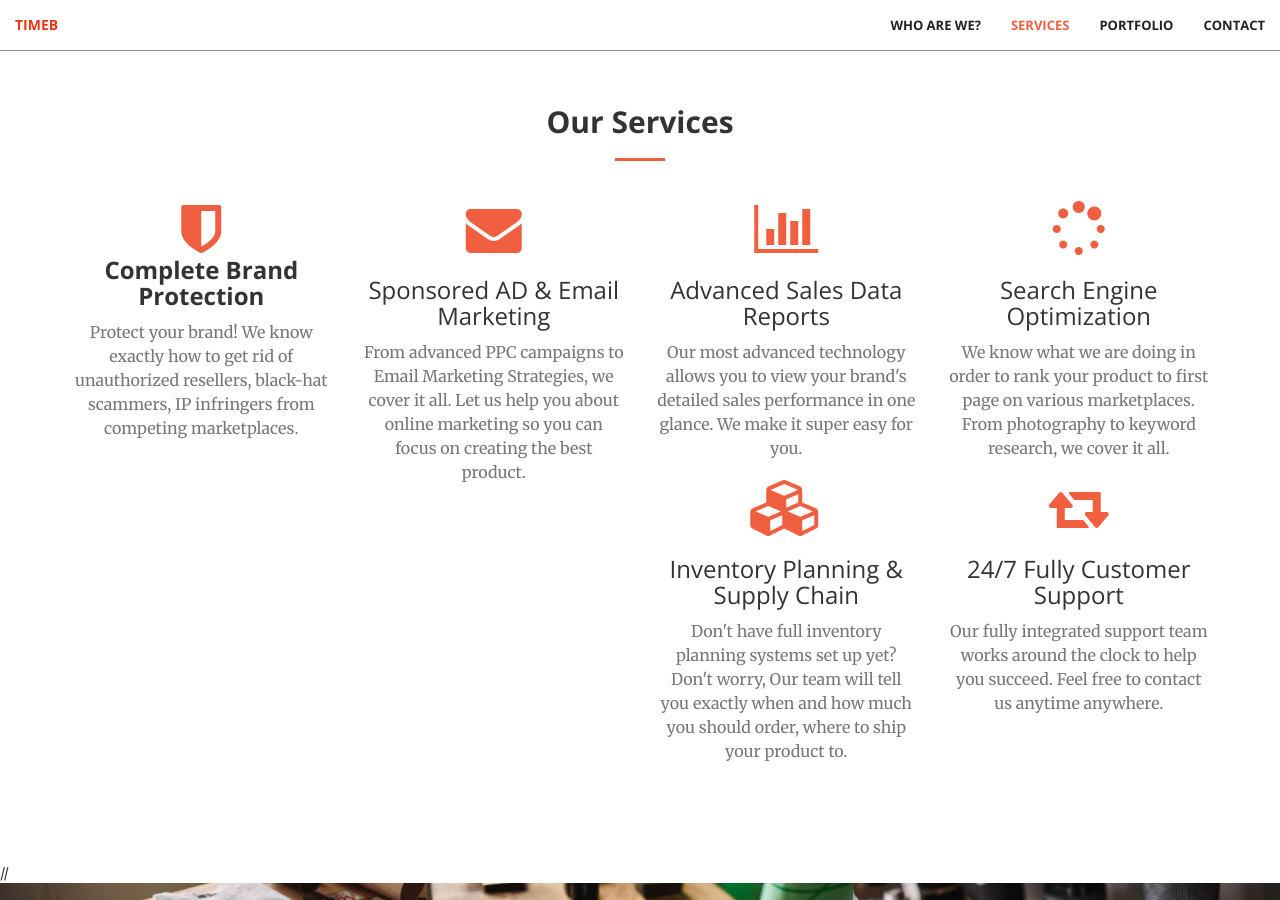
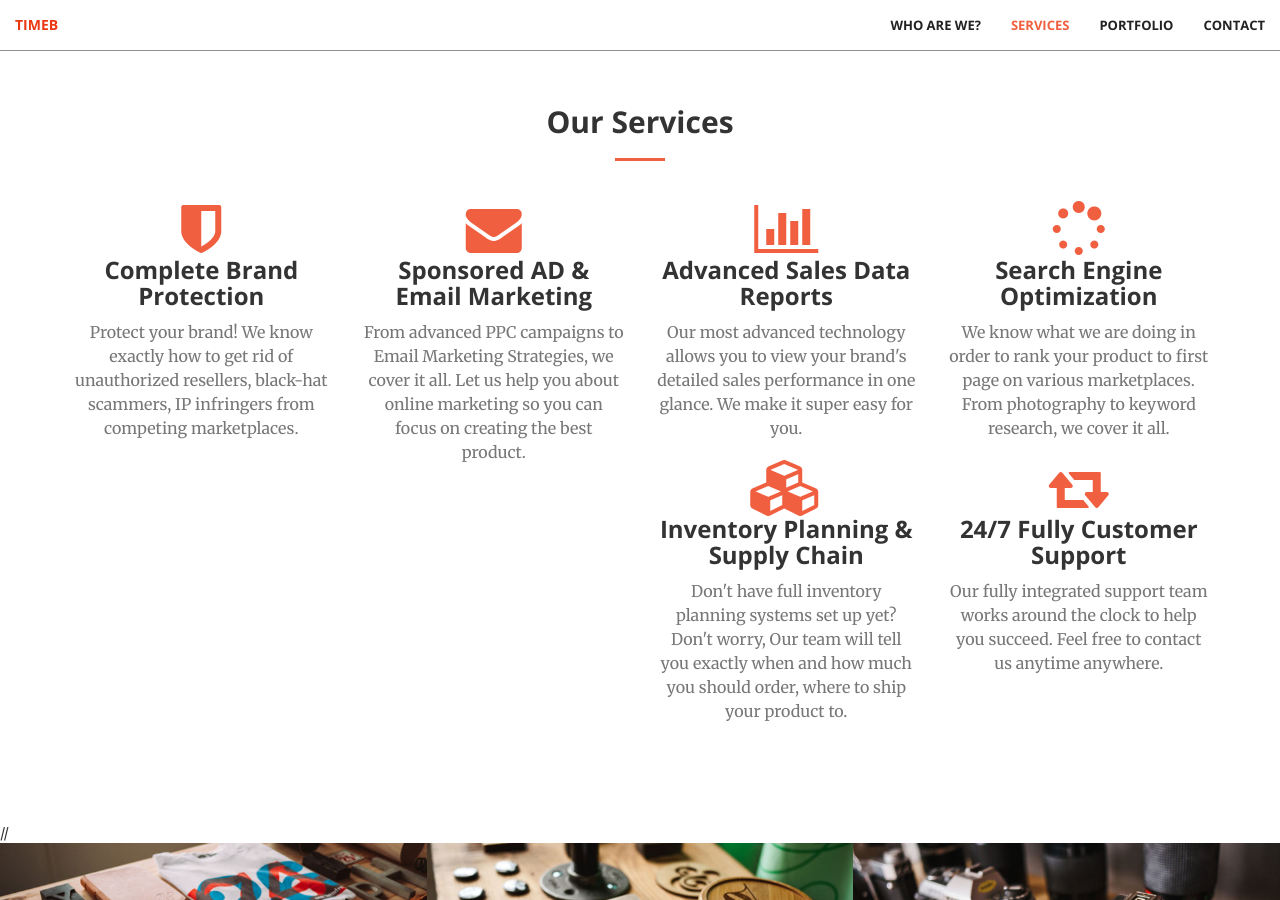
Before and after one commit to TimeBinc/TimeBinc.github.io, a Jekyll site: the page built from index.html, in a window 1280 px wide and 900 px high, scrolled down 1637 px. Built offline with Jekyll 4.4.1, drawn with Linux system fonts in a browser that asks for light colours.

Commit message:
Update services.html

```diff
--- a/_includes/services.html
+++ b/_includes/services.html
@@ -19,35 +19,35 @@
             <div class="col-lg-3 col-md-6 text-center">
                 <div class="service-box">
                     <i class="fa fa-4x fa-envelope wow bounceIn fa-fw text-primary" data-wow-delay=".1s"></i>
-                    <h3>Sponsored AD & Email Marketing</h3>
+                    <h3 class="section-heading">Sponsored AD & Email Marketing</h3>
                     <p class="text-muted">From advanced PPC campaigns to Email Marketing Strategies, we cover it all. Let us help you about online marketing so you can focus on creating the best product.</p>
                 </div>
             </div>
             <div class="col-lg-3 col-md-6 text-center">
                 <div class="service-box">
                     <i class="fa fa-4x fa-bar-chart wow bounceIn fa-fw text-primary" data-wow-delay=".2s"></i>
-                    <h3>Advanced Sales Data Reports</h3>
+                    <h3 class="section-heading">Advanced Sales Data Reports</h3>
                     <p class="text-muted">Our most advanced technology allows you to view your brand's detailed sales performance in one glance. We make it super easy for you.</p>
                 </div>
             </div>
             <div class="col-lg-3 col-md-6 text-center">
                 <div class="service-box">
                     <i class="fa fa-4x fa-spinner wow bounceIn fa-fw text-primary" data-wow-delay=".3s"></i>
-                    <h3>Search Engine Optimization</h3>
+                    <h3 class="section-heading">Search Engine Optimization</h3>
                     <p class="text-muted">We know what we are doing in order to rank your product to first page on various marketplaces. From photography to keyword research, we cover it all.</p>
                 </div>
             </div>
             <div class="col-lg-3 col-md-6 text-center">
                 <div class="service-box">
                     <i class="fa fa-4x fa-cubes wow bounceIn fa-fw text-primary" data-wow-delay=".3s"></i>
-                    <h3>Inventory Planning & Supply Chain</h3>
+                    <h3 class="section-heading">Inventory Planning & Supply Chain</h3>
                     <p class="text-muted">Don't have full inventory planning systems set up yet? Don't worry, Our team will tell you exactly when and how much you should order, where to ship your product to.</p>
                 </div>
             </div>
             <div class="col-lg-3 col-md-6 text-center">
                 <div class="service-box">
                     <i class="fa fa-4x fa-retweet wow bounceIn fa-fw text-primary" data-wow-delay=".3s"></i>
-                    <h3>24/7 Fully Customer Support</h3>
+                    <h3 class="section-heading">24/7 Fully Customer Support</h3>
                     <p class="text-muted">Our fully integrated support team works around the clock to help you succeed. Feel free to contact us anytime anywhere.</p>
                 </div>
             </div>
```
